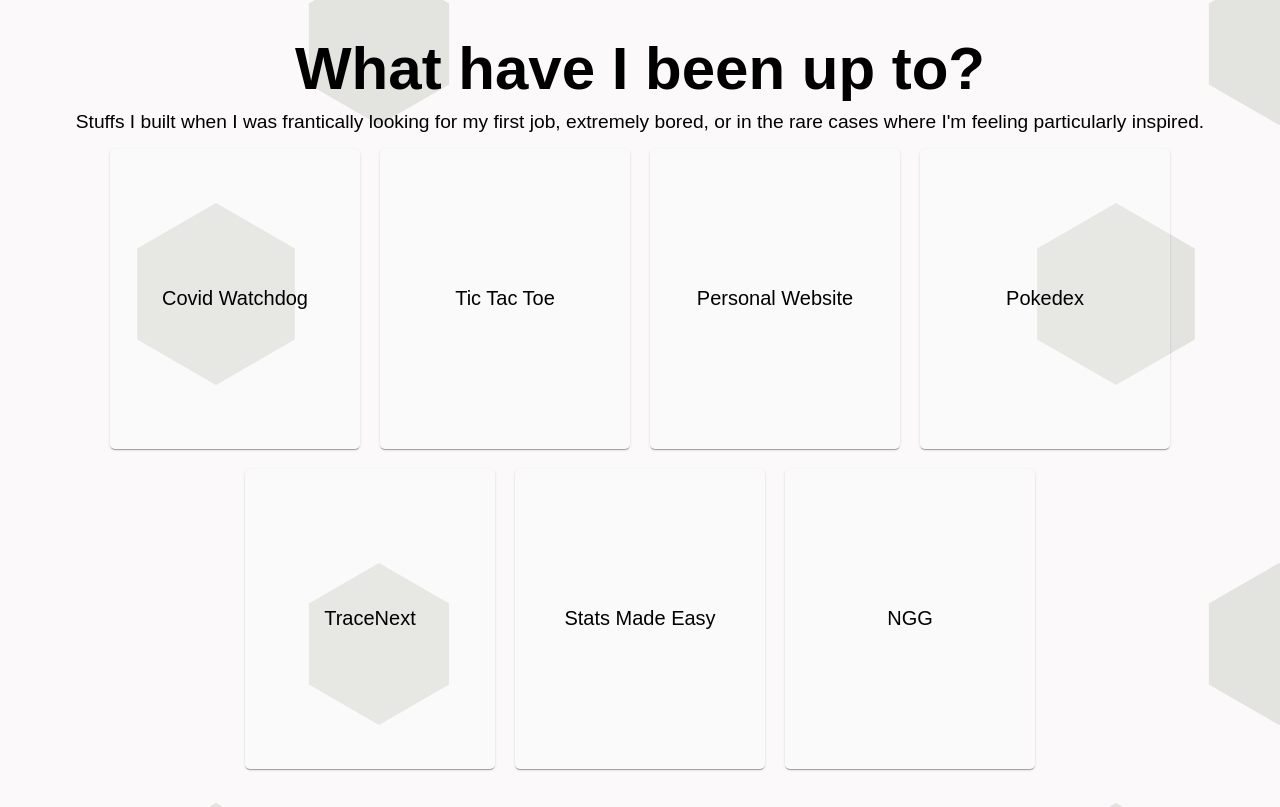
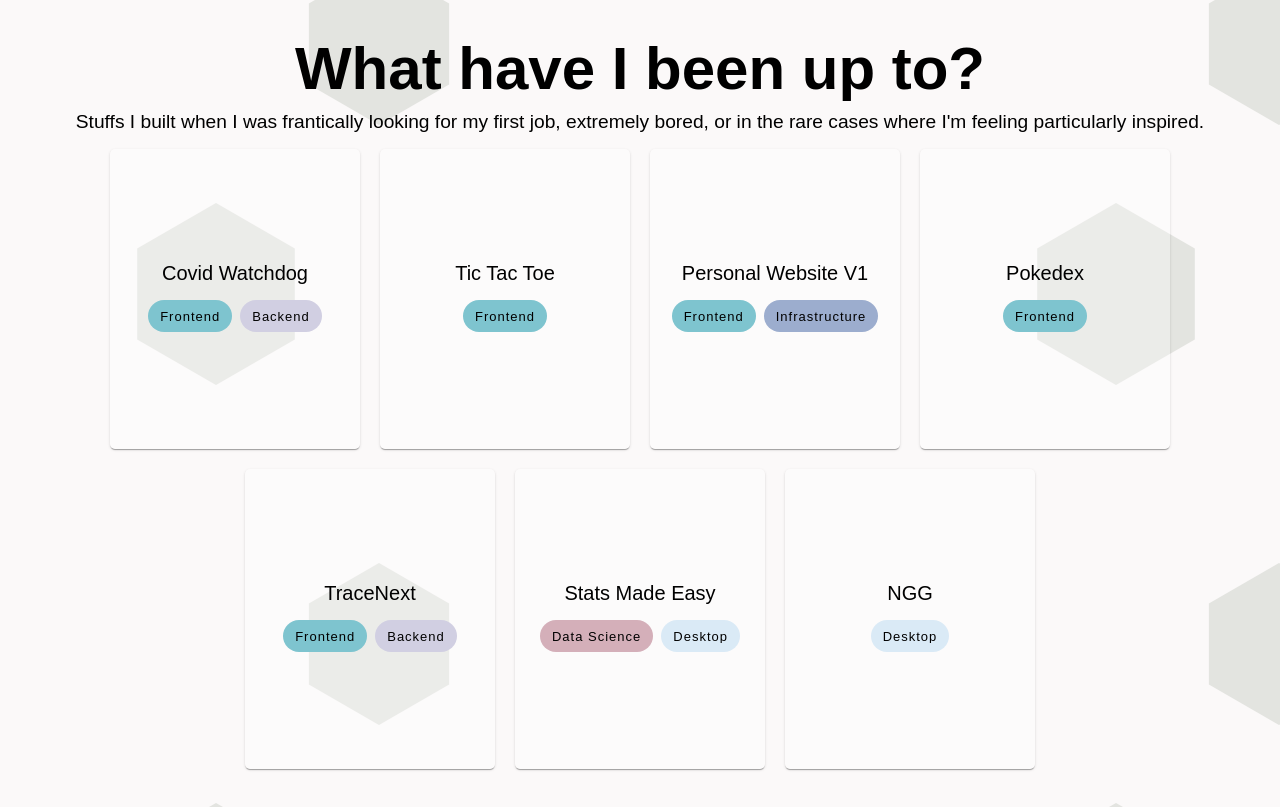
Before and after one commit to albertjlay/personal-website-v2, a React (Create React App) app: page / in a window 1280 px wide. Shown: the part 2834-3641 px from the top of the page. Built offline with nearby package versions, Linux system fonts and the light colour scheme; the HTML template or start-up script is replaced by a standard one.

Commit message:
Add project type chips to projects

```diff
--- /dev/null
+++ b/src/components/ProjectTypeChip.jsx
@@ -0,0 +1,24 @@
+import { Chip } from '@mui/material';
+import React from 'react';
+import { ProjectType } from '../types';
+
+const ProjectTypeColors = {
+  [ProjectType.Frontend]: '#7ec4cf',
+  [ProjectType.Backend]: '#d1cfe2',
+  [ProjectType.DataScience]: '#d4afb9',
+  [ProjectType.Infrastructure]: '#9cadce',
+  [ProjectType.Desktop]: '#daeaf6',
+};
+
+const ProjectTypeChip = props => {
+  const { variant } = props;
+
+  return (
+    <Chip
+      sx={{ backgroundColor: ProjectTypeColors[variant], margin: '0.25rem', letterSpacing: '1px' }}
+      label={variant.description}
+    ></Chip>
+  );
+};
+
+export default ProjectTypeChip;
--- a/src/components/sections/Projects.jsx
+++ b/src/components/sections/Projects.jsx
@@ -2,6 +2,7 @@ import { Typography, Paper } from '@mui/material';
 import React from 'react';
 import { Fade } from 'react-awesome-reveal';
 import { projectContent } from '../../content';
+import ProjectTypeChip from '../ProjectTypeChip';
 
 const Projects = () => {
   return (
@@ -31,7 +32,7 @@ const Projects = () => {
                   justifyContent: 'center',
                   alignItems: 'center',
                   margin: '10px',
-                  background: 'rgba(255, 255, 255, .15)',
+                  background: 'rgba(255, 255, 255, .3)',
 
                   '&:before': {
                     content: "''",
@@ -46,8 +47,8 @@ const Projects = () => {
                     transition: 'opacity 300ms ease-in',
                   },
                   '@media(max-width: 900px)': {
-                    width: '70%',
-                    height: '70%',
+                    // width: '70%',
+                    // height: '70%',
                     padding: '1em',
 
                     '&:before': {
@@ -56,7 +57,7 @@ const Projects = () => {
                     },
                   },
                   '@media (hover: hover) and (pointer: fine)': {
-                    '&:hover .project-circle': {
+                    '&:hover .project-info': {
                       backgroundColor: '#fbf9f9',
                     },
                     '&:hover:before': {
@@ -65,28 +66,16 @@ const Projects = () => {
                   },
                 }}
               >
-                <Typography
-                  className='project-circle'
-                  sx={{
-                    borderRadius: '50%',
-                    width: '200px',
-                    height: '200px',
-                    display: 'flex',
-                    flexDirection: 'column',
-                    justifyContent: 'center',
-                    alignItems: 'center',
-                    fontSize: '20px',
-                    zIndex: 2,
-
-                    '@media(max-width: 900px)': {
-                      height: '100px',
-                      margin: '15px 0',
-                    },
-                  }}
-                  variant='h4'
-                >
-                  {item.title}
-                </Typography>
+                <div className='project-info'>
+                  <Typography sx={{ fontSize: '20px', marginBottom: '10px' }} variant='h4'>
+                    {item.title}
+                  </Typography>
+                  <div className='project-types'>
+                    {item.types.map(t => (
+                      <ProjectTypeChip key={t.description} variant={t} />
+                    ))}
+                  </div>
+                </div>
               </Paper>
             </a>
           ))}
--- a/src/content.js
+++ b/src/content.js
@@ -17,6 +17,7 @@ import LinkedInIcon from '@mui/icons-material/LinkedIn';
 import MailOutlineIcon from '@mui/icons-material/MailOutline';
 import saBadge from './assets/sa-badge.webp';
 import cpBadge from './assets/cp-badge.webp';
+import { ProjectType } from './types';
 
 export const aboutContent = [
   {
@@ -135,36 +136,43 @@ export const projectContent = [
     img: covidWatchdogImage,
     title: 'Covid Watchdog',
     url: 'https://github.com/jaredjhe/Covid-Watchdog',
+    types: [ProjectType.Frontend, ProjectType.Backend],
   },
   {
     img: tictactoeImage,
     title: 'Tic Tac Toe',
     url: 'https://github.com/albertjlay/tic-tac-toe',
+    types: [ProjectType.Frontend],
   },
   {
     img: personalWebsiteImage,
-    title: 'Personal Website',
+    title: 'Personal Website V1',
     url: 'https://github.com/albertjlay/albert-lay',
+    types: [ProjectType.Frontend, ProjectType.Infrastructure],
   },
   {
     img: pokedexImage,
     title: 'Pokedex',
     url: 'https://github.com/albertjlay/pokedex',
+    types: [ProjectType.Frontend],
   },
   {
     img: tracenextImage,
     title: 'TraceNext',
     url: 'https://github.com/levinaind/TO-Hacks-2021',
+    types: [ProjectType.Frontend, ProjectType.Backend],
   },
   {
     img: statsMadeEasyImage,
     title: 'Stats Made Easy',
     url: 'https://github.com/albertjlay/statsmadeeasy',
+    types: [ProjectType.DataScience, ProjectType.Desktop],
   },
   {
     img: nggImage,
     title: 'NGG',
     url: 'https://github.com/albertjlay/NGG',
+    types: [ProjectType.Desktop],
   },
 ];
 
--- a/src/style.scss
+++ b/src/style.scss
@@ -231,17 +231,34 @@ section {
   .project-cards {
     .project-card {
       display: inline-block;
+      vertical-align: middle;
+
+      .project-info {
+        width: 100%;
+        height: 150px;
+        display: flex;
+        flex-direction: column;
+        justify-content: center;
+        align-items: center;
+        font-size: 20px;
+        z-index: 2;
+
+        @media (max-width: 900px) {
+          height: 100px;
+          margin: 15px 0;
+        }
+      }
     }
   }
   @media (max-width: 900px) {
     padding: 5vh 5vw;
-    .project-cards {
-      display: inline-grid;
-      grid-template-columns: 40vw 40vw;
-      .project-card {
-        width: 100%;
-      }
-    }
+    // .project-cards {
+    //   display: inline-grid;
+    //   grid-template-columns: 40vw 40vw;
+    //   .project-card {
+    //     width: 100%;
+    //   }
+    // }
   }
 }
 
--- /dev/null
+++ b/src/types.js
@@ -0,0 +1,7 @@
+export const ProjectType = {
+  Frontend: Symbol('Frontend'),
+  Backend: Symbol('Backend'),
+  Infrastructure: Symbol('Infrastructure'),
+  DataScience: Symbol('Data Science'),
+  Desktop: Symbol('Desktop'),
+};
```
Also changed, not shown: src/components/ProjectCard.jsx (deleted, +0 -17 lines).
